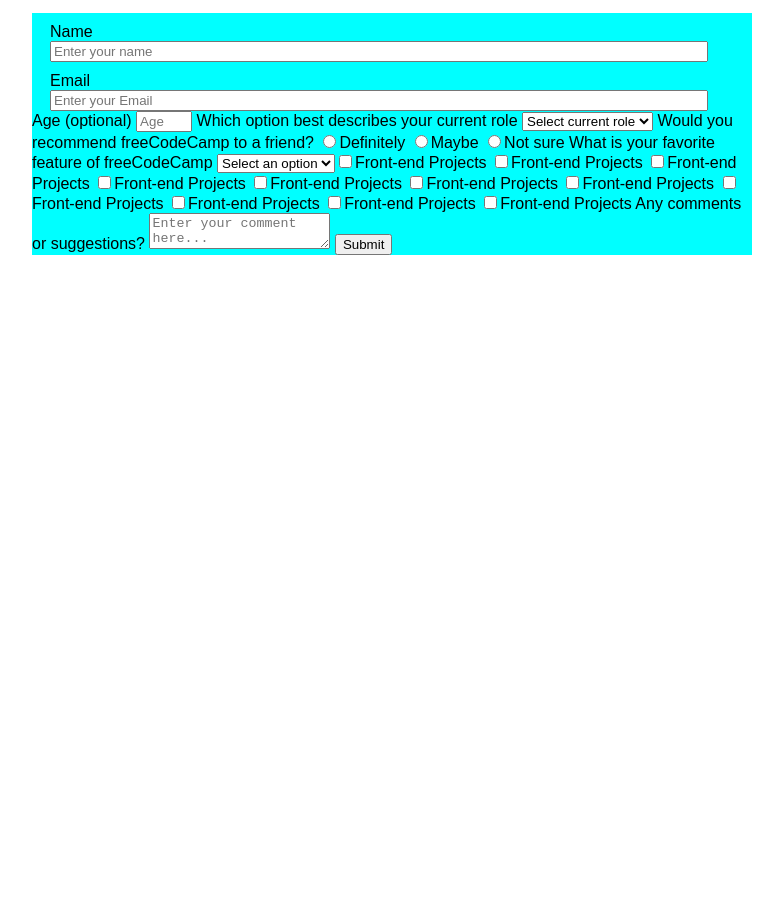
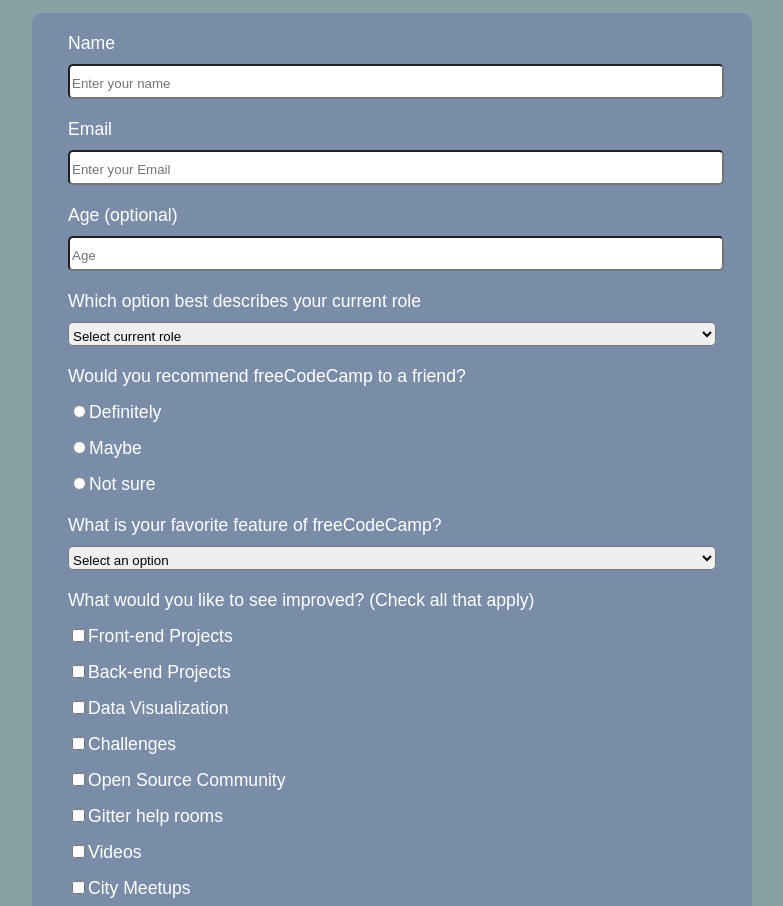
Before and after one commit to mrasic7/SurveyForm, a plain HTML site: page index.html in a window 1280 px wide. Shown: the part 101-1007 px from the top of the page, without its empty margins (248-1031 px from the left). Before the commit the page ends 800 px from the top, so only its background shows below. Drawn offline with Linux system fonts and the light colour scheme.

Commit message:
Finished Project

```diff
--- a/index.html
+++ b/index.html
@@ -14,7 +14,7 @@
             <p id="description">Thank you for taking the time to help us improve the platform</p>
         </div>
         <div id="div-form">
-            <form id="survey-form">
+            <form id="survey-form" name="form">
                 <div class="input-div">
                     <label id="name-label">Name </br></label>
                     <input class="input" id="name" type="text" placeholder="Enter your name" required>
@@ -23,10 +23,13 @@
                     <label id="email-label">Email </br></label>
                     <input class="input" id="email" type="email" placeholder="Enter your Email" required>
                 </div>
-                <label id="number-label">Age (optional)</label>
-                <input type="number" id="number" placeholder="Age" min="10" max="99">
-                <label>Which option best describes your current role</label>
-                <select id="dropdown" placeholder="Select current role" name="role" id="role" required>
+                <div class="input-div">
+                    <label id="number-label">Age (optional) </br></label>
+                    <input class="input" type="number" id="number" placeholder="Age" min="10" max="99">
+                </div>
+                <div class="input-div">
+                    <label>Which option best describes your current role </br></label>
+                    <select class="input" id="dropdown" placeholder="Select current role" name="role"  required>
                         <option value="Select current role" disabled selected>Select current role</option>
                         <option value="Student">Student</option>
                         <option value="Full Time Job">Full Time Job</option>
@@ -34,32 +37,44 @@
                         <option value="Prefer not to say">Prefer not to say</option>
                         <option value="Other">Other</option>
                     </select>
-                <label>Would you recommend freeCodeCamp to a friend?</label>
-                <input name="recommend" type="radio" value="Definitely">Definitely
-                <input name="recommend" type="radio" value="Maybe">Maybe
-                <input name="recommend" type="radio" value="Not sure">Not sure
-                <label>What is your favorite feature of freeCodeCamp</label>
-                <select placeholder="Select an option" name="feature" id="feature" required>
+                </div>
+                <div class="input-div radio">
+                    <label>Would you recommend freeCodeCamp to a friend? </br></label>
+                    <label id="radio-checkbox"><input name="recommend" type="radio" value="Definitely">Definitely</label>
+                    <label id="radio-checkbox"><input name="recommend" type="radio" value="Maybe">Maybe</label>
+                    <label id="radio-checkbox"><input name="recommend" type="radio" value="Not sure">Not sure</label>
+                </div>
+                <div class="input-div">
+                    <label>What is your favorite feature of freeCodeCamp? </br></label>
+                    <select class="input" id="dropdown" placeholder="Select an option" name="feature" required>
                         <option value="Select an option" disabled selected>Select an option</option>
                         <option value="Challenges">Challenges</option>
                         <option value="Projects">Projects</option>
                         <option value="Community">Community</option>
                         <option value="Open Source">Open Source</option>
-                <label>What would you like to see improved? (Check all that apply)</label>
-                <input type="checkbox" value="Front-end Projects">Front-end Projects
-                <input type="checkbox" value="Front-end Projects">Front-end Projects
-                <input type="checkbox" value="Front-end Projects">Front-end Projects
-                <input type="checkbox" value="Front-end Projects">Front-end Projects
-                <input type="checkbox" value="Front-end Projects">Front-end Projects
-                <input type="checkbox" value="Front-end Projects">Front-end Projects
-                <input type="checkbox" value="Front-end Projects">Front-end Projects
-                <input type="checkbox" value="Front-end Projects">Front-end Projects
-                <input type="checkbox" value="Front-end Projects">Front-end Projects
-                <input type="checkbox" value="Front-end Projects">Front-end Projects
-                <input type="checkbox" value="Front-end Projects">Front-end Projects
+                    </select>
+                </div>
+                 <div class="input-div radio">
+                    <label>What would you like to see improved? (Check all that apply) </br></label>
+                    <label id="radio-checkbox"><input name="improve" type="checkbox" value="Front-end Projects">Front-end Projects</label>
+                    <label id="radio-checkbox"><input name="improve" type="checkbox" value="Front-end Projects">Back-end Projects</label>
+                    <label id="radio-checkbox"><input name="improve" type="checkbox" value="Front-end Projects">Data Visualization</label>
+                    <label id="radio-checkbox"><input name="improve" type="checkbox" value="Front-end Projects">Challenges</label>
+                    <label id="radio-checkbox"><input name="improve" type="checkbox" value="Front-end Projects">Open Source Community</label>
+                    <label id="radio-checkbox"><input name="improve" type="checkbox" value="Front-end Projects">Gitter help rooms</label>
+                    <label id="radio-checkbox"><input name="improve" type="checkbox" value="Front-end Projects">Videos</label>
+                    <label id="radio-checkbox"><input name="improve" type="checkbox" value="Front-end Projects">City Meetups</label>
+                    <label id="radio-checkbox"><input name="improve" type="checkbox" value="Front-end Projects">Wiki</label>
+                    <label id="radio-checkbox"><input name="improve" type="checkbox" value="Front-end Projects">Forum</label>
+                    <label id="radio-checkbox"><input name="improve" type="checkbox" value="Front-end Projects">Additional Courses</label>
+                </div>
+                <div class="input-div">
                     <label>Any comments or suggestions?</label>
-                <textarea placeholder="Enter your comment here..."></textarea>
-                <button id="submit">Submit</button>
+                    <textarea id="textarea" class="input" placeholder="Enter your comment here..."></textarea>
+                </div>
+                <div class="input-div">
+                    <button class="input" id="submit">Submit</button>
+                </div>
             </form>
         </div>
     </main>
--- a/style.css
+++ b/style.css
@@ -1,5 +1,7 @@
 body {
   font-family: Arial, Helvetica, sans-serif;
+  color: #fff;
+  background-color: rgb(136, 161, 165);
 }
 
 #main {
@@ -7,16 +9,49 @@
   margin: 0 auto;
 }
 
+#div-title {
+  text-align: center;
+}
+
+#div-title h1 {
+  font-size: 2em;
+}
+
 #survey-form {
-  background-color: aqua;
+  background-color: #7a8da8;
+  border-radius: 10px;
+  font-size: 1.1em;
 }
 
 .input-div {
-  width: 95%;
+  width: 90%;
   margin: 0 auto;
-  padding-top: 10px;
+  padding-top: 20px;
 }
 
 .input {
-  width: 95%;
+  width: 100%;
+  margin-top: 10px;
+  border-radius: 5px;
+  padding-top: 5px;
+  line-height: 25px;
 }
+
+.radio {
+  display: flex;
+  flex-direction: column;
+}
+
+#radio-checkbox {
+  padding-top: 15px;
+}
+
+#textarea {
+  max-width: 100%;
+}
+
+#submit {
+  margin-bottom: 30px;
+  background-color: #41dd56;
+  border: none;
+}
```
Lines whose indentation alone changed are shown as unchanged.
